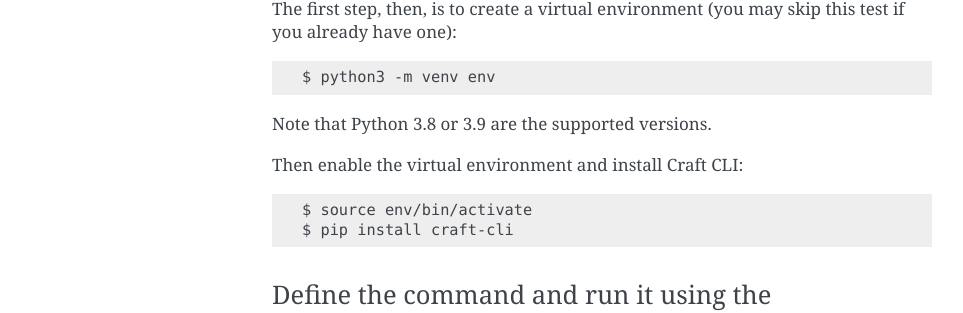
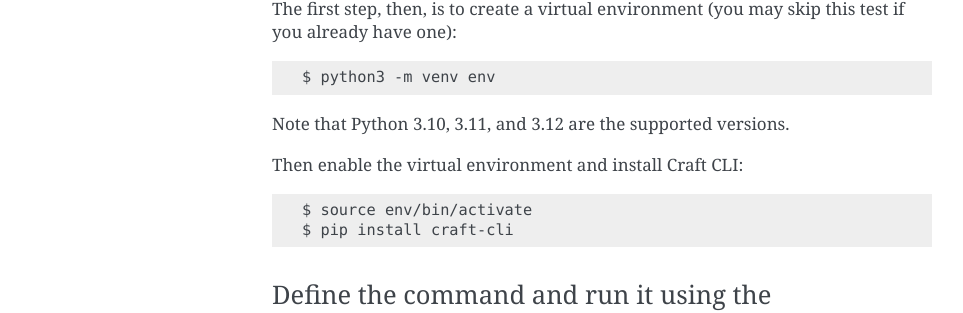
Before and after one commit to canonical/craft-cli, a Sphinx documentation site: the page built from docs/tutorials.rst, in a window 1280 px wide and 900 px high, scrolled down 356 px. Shown: the part 148-461 px from the top of the window, without its empty margins (148-1111 px from the left). Built offline with Sphinx 7.4.7, drawn with Linux system fonts in a browser that asks for light colours; pages that are not in the unit, such as notebooks, are missing from menus.

Commit message:
docs: remove references to old python versions

```diff
--- a/HACKING.rst
+++ b/HACKING.rst
@@ -12,7 +12,7 @@ Tooling
 =======
 We use a large number of tools for our project. Most of these are installed for you with tox, but you'll need to install:
 
-- Python 3.8 (default on Ubuntu 20.04, available on Ubuntu 22.04 through the deadsnakes_ PPA) with setuptools.
+- Python 3.10 (default on Ubuntu 22.04, available on Ubuntu 24.04 through the deadsnakes_ PPA) with setuptools.
 - tox_ version 4 or later. (3.8+ will automatically provision a v4 virtualenv)
 - Pyright_ (it's recommended you install with ``snap install --classic pyright``)
 - ShellCheck_  (also available via snap: ``snap install shellcheck``)
--- a/docs/tutorials.rst
+++ b/docs/tutorials.rst
@@ -21,7 +21,7 @@ The first step, then, is to create a virtual environment (you may skip this test
 
     $ python3 -m venv env
 
-Note that Python 3.8 or 3.9 are the supported versions.
+Note that Python 3.10, 3.11, and 3.12 are the supported versions.
 
 Then enable the virtual environment and install Craft CLI::
 
```
